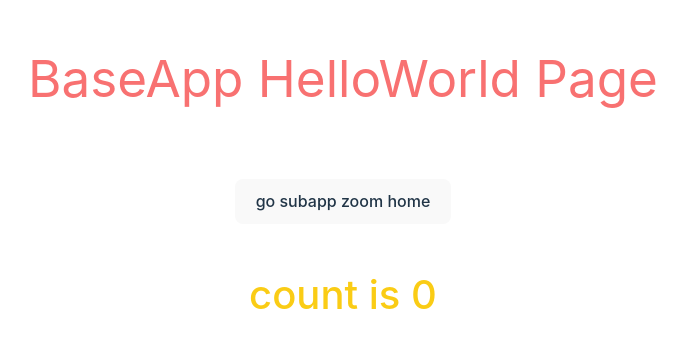
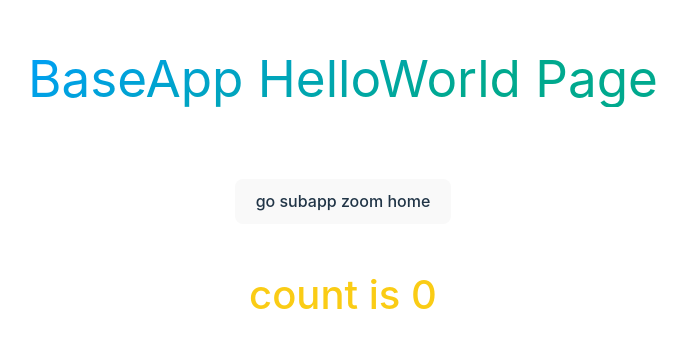
Before and after one commit to chenziggy/baseapp, a Vue app: page /helloworld in a window 1280 px wide. Shown: the part 176-524 px from the top of the page, without its empty margins (297-984 px from the left). Built offline with nearby package versions, Linux system fonts and the light colour scheme.

Commit message:
perf: 优化

```diff
--- a/src/components/HelloWorld.vue
+++ b/src/components/HelloWorld.vue
@@ -12,7 +12,7 @@ const count = ref(0)
 </script>
 
 <template>
-  <h1 class="text-red mb-10">BaseApp HelloWorld Page</h1>
+  <h1 class=" mb-10 clip">BaseApp HelloWorld Page</h1>
 
   <div class="card">
     <button @click="router.push('/subapp/zoom/helloworld')">go subapp zoom home</button>
@@ -25,7 +25,12 @@ const count = ref(0)
 </template>
 
 <style scoped>
-.read-the-docs {
-  color: #888;
+.clip {
+  --vp-home-hero-name-background: -webkit-linear-gradient( 120deg, #00a98e 30%, #009ff7 );
+
+  background: var(--vp-home-hero-name-background);
+    -webkit-background-clip: text;
+    background-clip: text;
+    -webkit-text-fill-color: transparent;
 }
 </style>
--- a/src/main.js
+++ b/src/main.js
@@ -4,7 +4,7 @@ import App from './App.vue'
 import { createRouter, createWebHistory } from 'vue-router'
 import * as VueRouter  from 'vue-router'
 import routes from '@/routes'
-import {createLinkElement} from '@/utils/utils'
+import { registerGlobal, createLinkElement } from '@/utils/utils'
 import 'virtual:uno.css'
 import '@unocss/reset/tailwind.css'
 import './style.css'
@@ -68,11 +68,3 @@ const router = createRouter({
 router.beforeEach(getModule)
 const app = createApp(App)
 app.use(router).mount('#app')
-
-
-
-function registerGlobal(root, deps = {}) {
-  Object.keys(deps).forEach((key) => {
-    root[key] = deps[key]
-  })
-}
--- a/src/utils/utils.js
+++ b/src/utils/utils.js
@@ -4,3 +4,9 @@ export function createLinkElement (css) {
   linkElement.href = css
   const a = document.head.appendChild(linkElement)
 }
+
+export function registerGlobal(root, deps = {}) {
+  Object.keys(deps).forEach((key) => {
+    root[key] = deps[key]
+  })
+}
```
